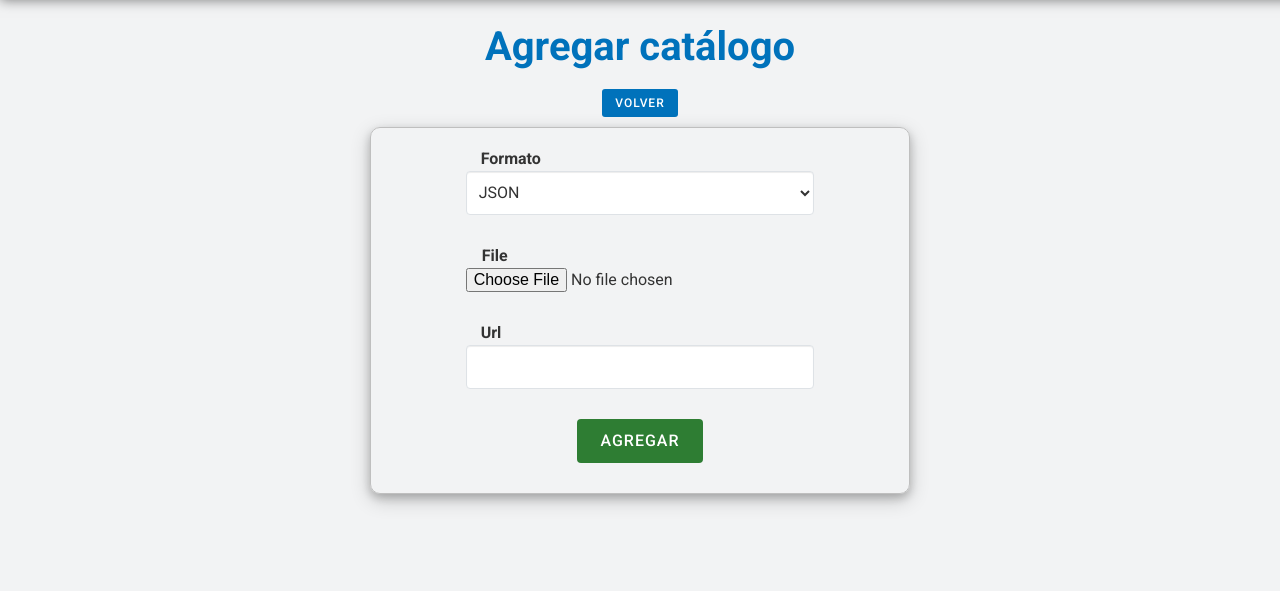
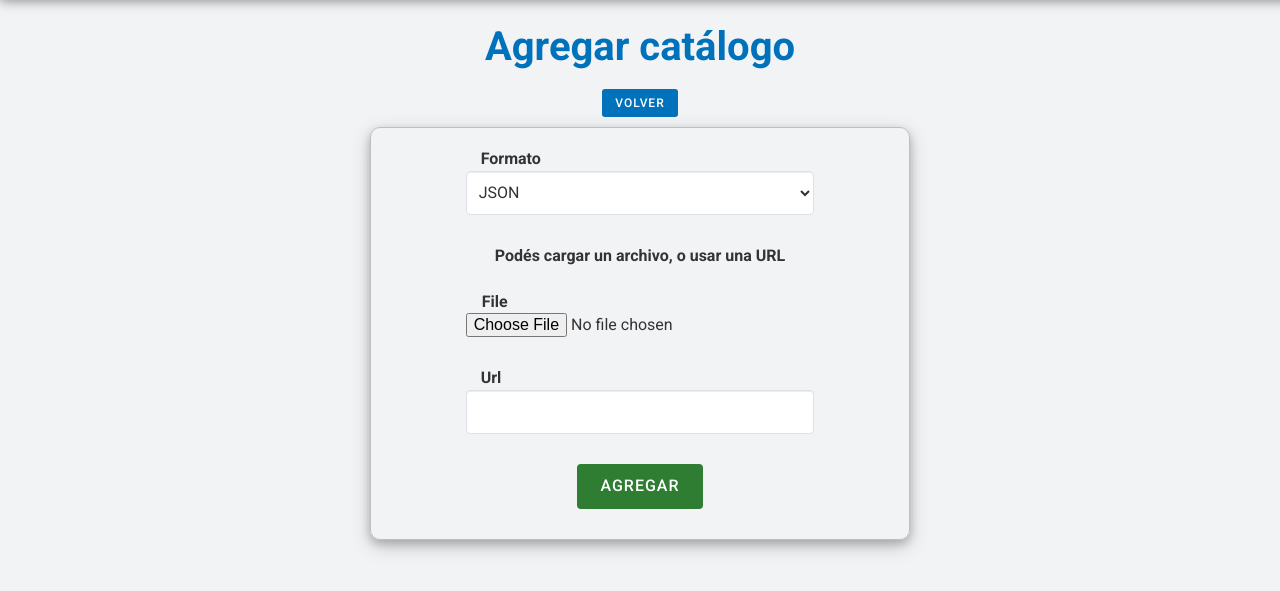
Before and after one commit to datosgobar/infra.datos.gob.ar, a Django app: page /nodes/1/catalogs/add/ in a window 1280 px wide. Shown: the part 75-666 px from the top of the page. Run offline with Django 3.2, Linux system fonts and the light colour scheme; the visitor is signed in with stand-in values (Sample User, id 1); some libraries are stand-ins or nearby versions.

Commit message:
Agrego explicacion para carga de archivos para catalogos y distribuciones

```diff
--- a/infra/apps/catalog/templates/catalogs/add_catalog.html
+++ b/infra/apps/catalog/templates/catalogs/add_catalog.html
@@ -27,6 +27,12 @@
             </div>
         </div>
         <div class="row">
+            <div class="col-md-8 col-md-offset-2">
+                <strong>Podés cargar un archivo, o usar una URL</strong>
+            </div>
+        </div>
+        <br>
+        <div class="row">
             <div class="col-md-8 col-md-offset-2 form-group item-form">
                 <strong class="col-sm-2">{{ form.file.label }}</strong>
                 {{ form.file }}
--- a/infra/apps/catalog/templates/distributions/distribution_form.html
+++ b/infra/apps/catalog/templates/distributions/distribution_form.html
@@ -28,6 +28,12 @@
             </div>
         </div>
         <div class="row">
+            <div class="col-md-8 col-md-offset-2">
+                <strong>Podés cargar un archivo, o usar una URL</strong>
+            </div>
+        </div>
+        <br>
+        <div class="row">
             <div class="col-md-8 col-md-offset-2 form-group item-form">
                 <strong class="col-sm-2">{{ form.file.label }}</strong>
                 {{ form.file }}
```
